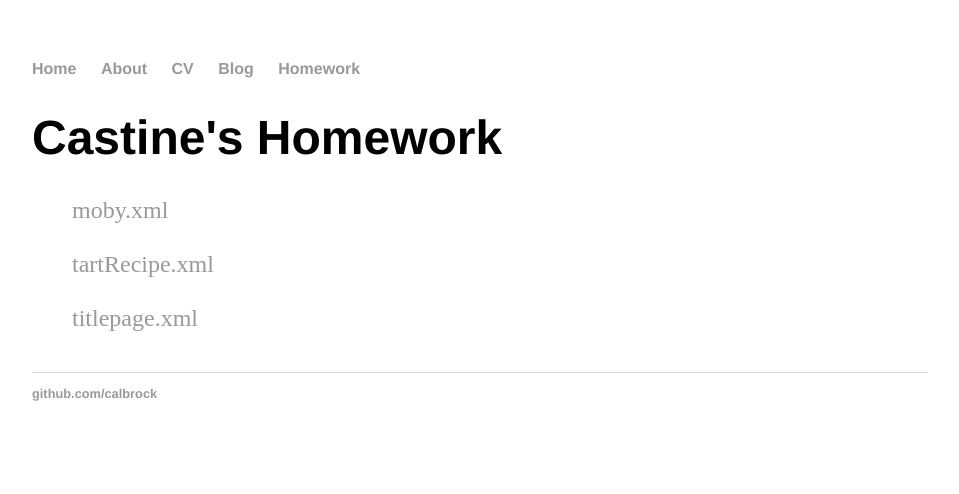
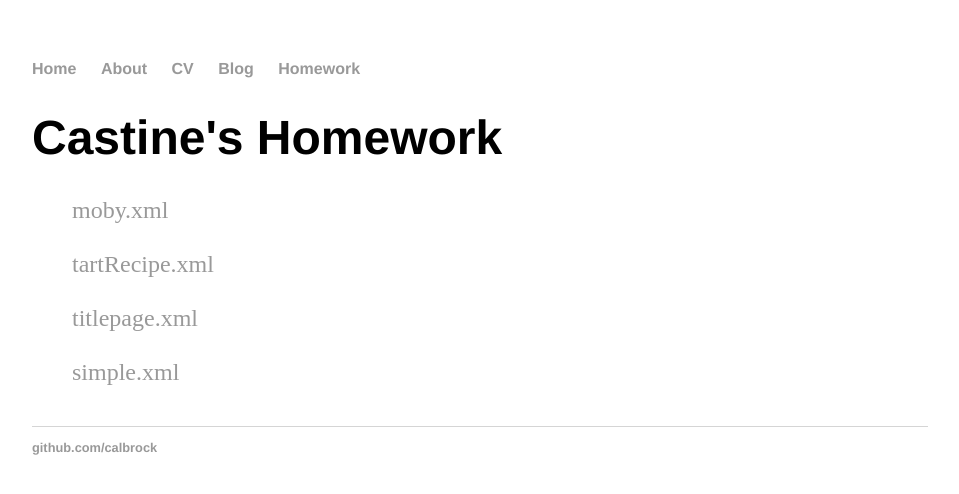
Before and after one commit to calbrock/calbrock.github.io, a Jekyll site: the page built from homework/index.html, in a window 1280 px wide. Shown: the top 494 px of the page, without its empty margins (160-1119 px from the left). Built offline with Jekyll 4.4.1, drawn with Linux system fonts in a browser that asks for light colours.

Commit message:
Update index.html

```diff
--- a/homework/index.html
+++ b/homework/index.html
@@ -7,12 +7,17 @@ title: "Castine's Homework"
 
 		<a href= "moby.xml"> moby.xml</a><br></br>
 		 <a href="tartRecipe.xml"> tartRecipe.xml</a><br></br>
-		<a href="titlepage.xml"> titlepage.xml</a>
+		<a href="titlepage.xml"> titlepage.xml</a><br></br>
+		<a href="simple.xml"> simple.xml</a>
 
 	  {% for post in site.homework %}
 	    <li><span>{{ post.date | date_to_string }}</span> » <a href="{{/moby.xml}}" title="{{moby.xml }}">{{moby.xml}}</a>
 		<span>{{ post.date | date_to_string }}</span> » <a href="{{/tartRecipe.xml}}" title="{{tartRecipe.xml}}">{{tartRecipe.xml}}</a>
-		<span>{{ post.date | date_to_string }}</span> » <a href="{{/titlepage.xml}}" title="{{titlepage.xml}}">{{titlepage.xml}}</a></li>
+		<span>{{ post.date | date_to_string }}</span> » <a href="{{/titlepage.xml}}" title="{{titlepage.xml}}">{{titlepage.xml}}</a>
+		<span>{{ post.date | date_to_string }}</span> » <a href="{{/simple.xml}}" title="{{simple.xml}}">{{simple.xml}}</a>
+
+
+</li>
 
 	  {% endfor %}
 	</ul>
```
